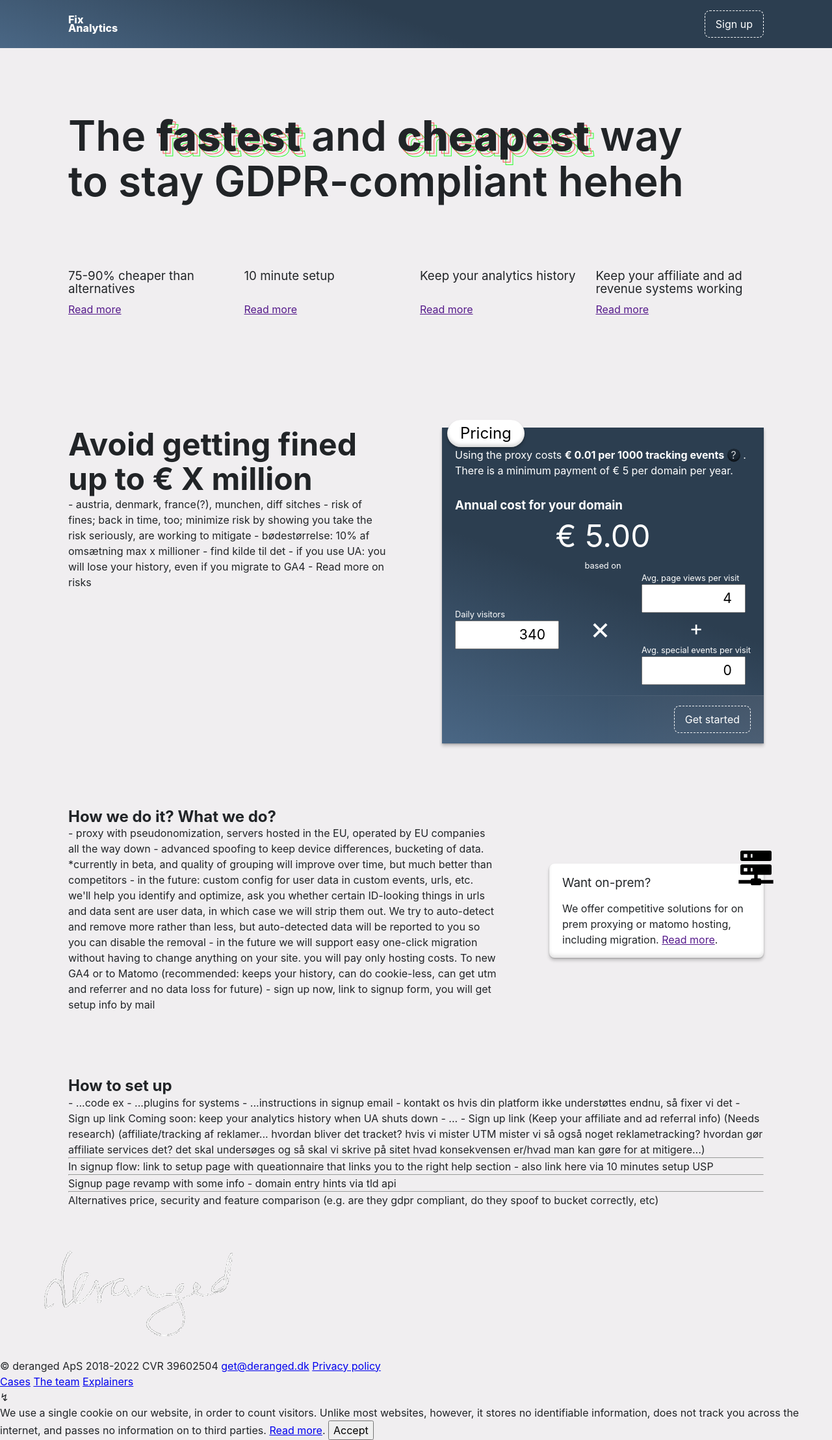
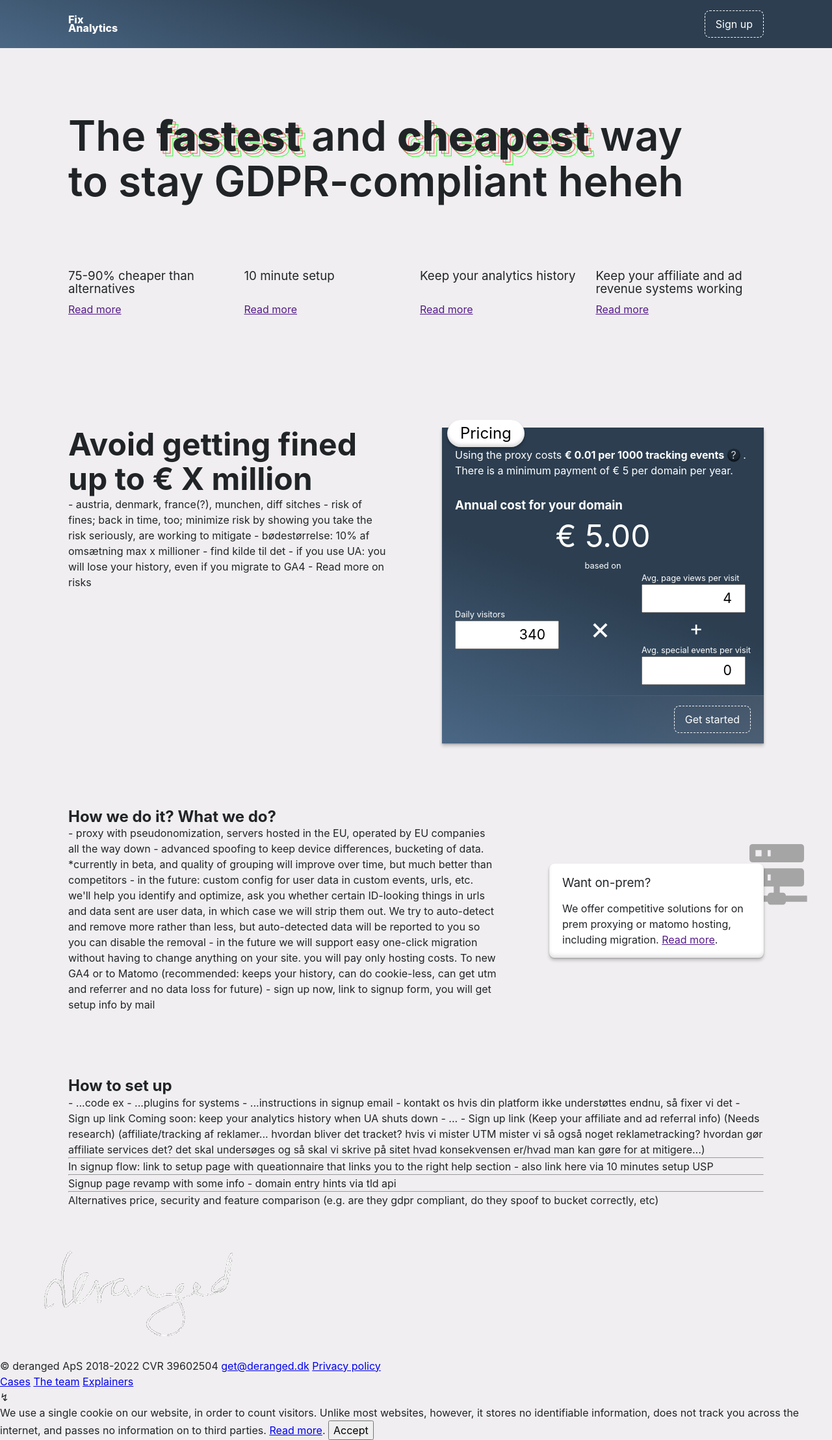
Before and after one commit to derangeddk/deranged.dk, a Jekyll site: the page built from fix-analytics/index.html, in a window 1280 px wide. Shown: the whole page at 65% size. Built offline with Jekyll 4.4.1, drawn with Linux system fonts in a browser that asks for light colours.

Commit message:
Card icon riff, give flavor but do not dominate

```diff
--- a/_sass/fix-analytics/card.scss
+++ b/_sass/fix-analytics/card.scss
@@ -10,12 +10,14 @@
 
 .card__icon {
     position: absolute;
-    right: -1.25rem;
-    top: -1.75rem;
+    right: -4.75rem;
+    top: -2.75rem;
     user-select: none;
     text-shadow: -2px 4px 5px rgba(0,0,0,0.35);
-    width: 4rem;
-    height: 4rem;
+    width: 7rem;
+    height: 7rem;
+    z-index: -1;
+    opacity: 0.3;
 }
 .card__icon img {
     width: 100%;
@@ -28,10 +30,6 @@
     align-self: flex-start;
     padding: 1.25rem;
     padding-bottom: 1rem;
-
-    .card__icon + & {
-        padding-right: 3.5rem;
-    }
 }
 
 .card__text {
```
